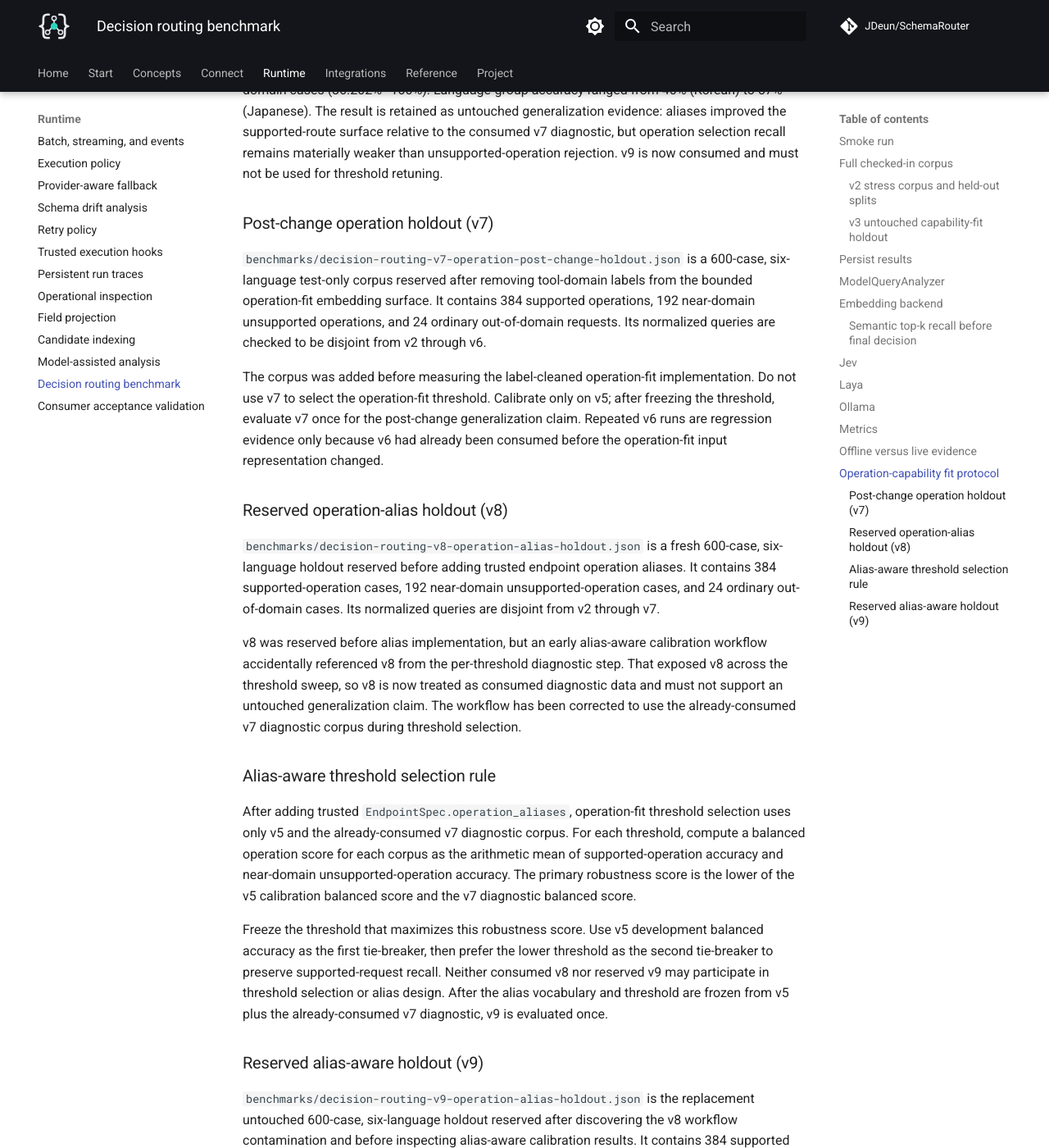
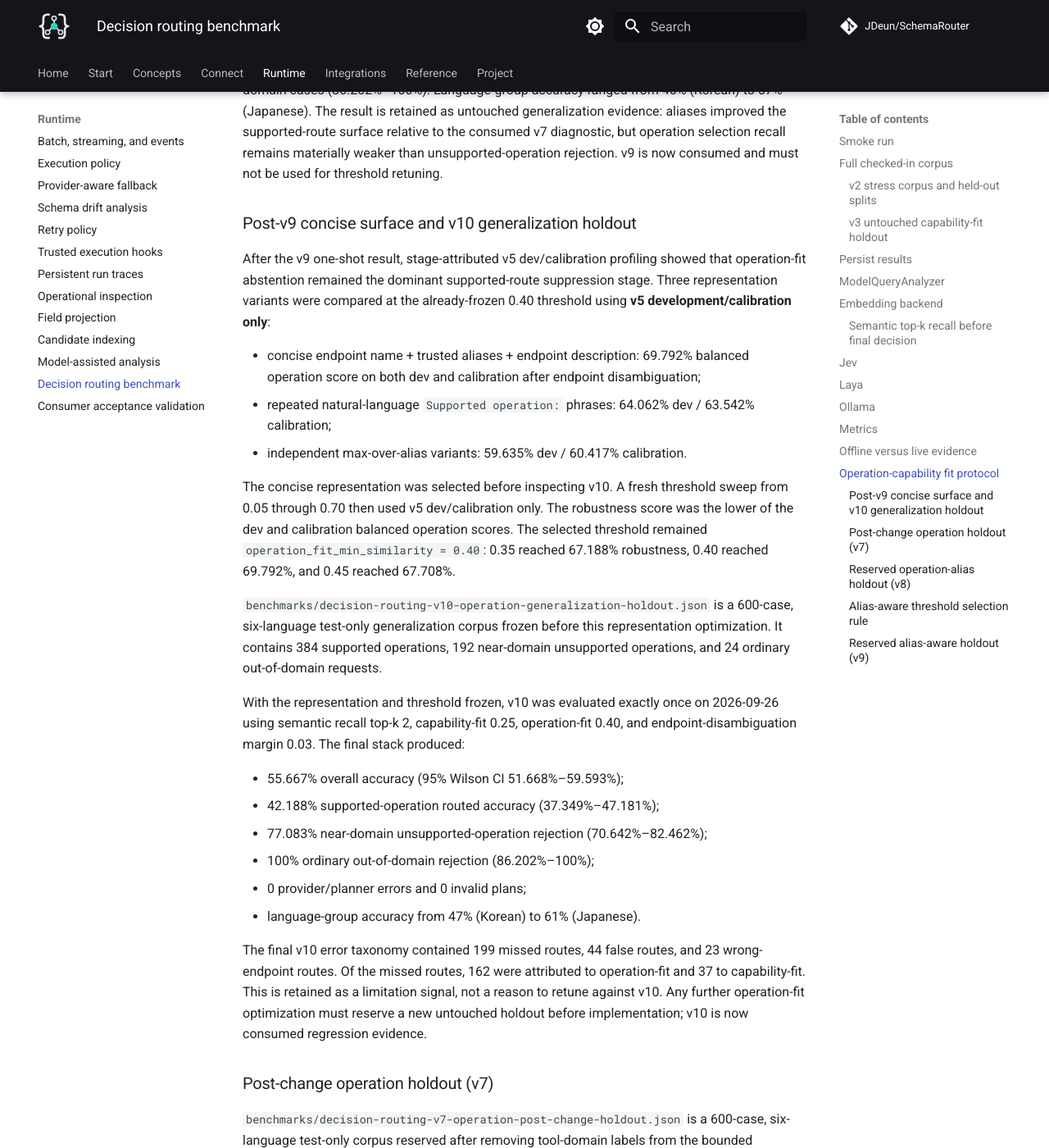
Before and after one commit to JDeun/SchemaRouter, an MkDocs documentation site: the page built from docs/guides/decision-benchmark.md, in a window 1280 px wide and 1400 px high, scrolled down 9664 px. Shown: the whole window at 82% size. Built offline with MkDocs 1.6.1 and Material for MkDocs 9.7.7, drawn with Linux system fonts in a browser that asks for light colours; comment, search, counter and statistics services are not loaded.

Commit message:
docs: document v10 generalization protocol and result

```diff
--- a/docs/guides/decision-benchmark.md
+++ b/docs/guides/decision-benchmark.md
@@ -400,6 +400,46 @@ weaker than unsupported-operation rejection. v9 is now consumed and must not be
 retuning.
 
 
+### Post-v9 concise surface and v10 generalization holdout
+
+After the v9 one-shot result, stage-attributed v5 dev/calibration profiling showed that operation-fit
+abstention remained the dominant supported-route suppression stage. Three representation variants
+were compared at the already-frozen 0.40 threshold using **v5 development/calibration only**:
+
+- concise endpoint name + trusted aliases + endpoint description: 69.792% balanced operation score
+  on both dev and calibration after endpoint disambiguation;
+- repeated natural-language `Supported operation:` phrases: 64.062% dev / 63.542% calibration;
+- independent max-over-alias variants: 59.635% dev / 60.417% calibration.
+
+The concise representation was selected before inspecting v10. A fresh threshold sweep from 0.05
+through 0.70 then used v5 dev/calibration only. The robustness score was the lower of the dev and
+calibration balanced operation scores. The selected threshold remained
+`operation_fit_min_similarity = 0.40`: 0.35 reached 67.188% robustness, 0.40 reached 69.792%,
+and 0.45 reached 67.708%.
+
+`benchmarks/decision-routing-v10-operation-generalization-holdout.json` is a 600-case,
+six-language test-only generalization corpus frozen before this representation optimization. It
+contains 384 supported operations, 192 near-domain unsupported operations, and 24 ordinary
+out-of-domain requests.
+
+With the representation and threshold frozen, v10 was evaluated exactly once on 2026-09-26 using
+semantic recall top-k 2, capability-fit 0.25, operation-fit 0.40, and endpoint-disambiguation margin
+0.03. The final stack produced:
+
+- 55.667% overall accuracy (95% Wilson CI 51.668%–59.593%);
+- 42.188% supported-operation routed accuracy (37.349%–47.181%);
+- 77.083% near-domain unsupported-operation rejection (70.642%–82.462%);
+- 100% ordinary out-of-domain rejection (86.202%–100%);
+- 0 provider/planner errors and 0 invalid plans;
+- language-group accuracy from 47% (Korean) to 61% (Japanese).
+
+The final v10 error taxonomy contained 199 missed routes, 44 false routes, and 23 wrong-endpoint
+routes. Of the missed routes, 162 were attributed to operation-fit and 37 to capability-fit. This is
+retained as a limitation signal, not a reason to retune against v10. Any further operation-fit
+optimization must reserve a new untouched holdout before implementation; v10 is now consumed
+regression evidence.
+
+
 ### Post-change operation holdout (v7)
 
 `benchmarks/decision-routing-v7-operation-post-change-holdout.json` is a 600-case,
```
